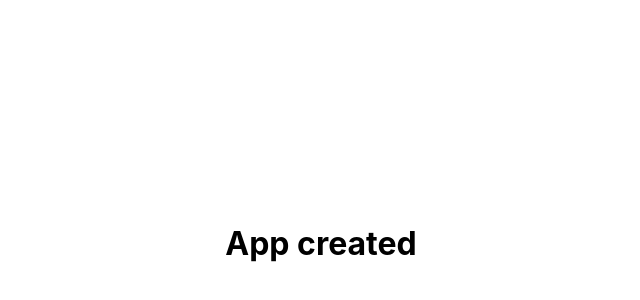
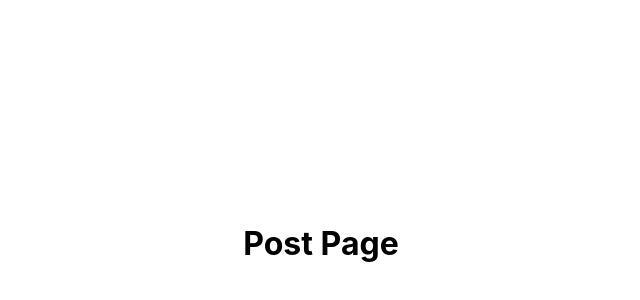
Before and after one commit to DimaDanilov/blog-viewer, a React (Vite) app: page /post in a window 1280 px wide. Shown: the part 156-456 px from the top of the page, without its empty margins (319-959 px from the left). Built offline with nearby package versions, Linux system fonts and the light colour scheme.

Commit message:
add: base routing

```diff
--- a/package.json
+++ b/package.json
@@ -11,11 +11,13 @@
   },
   "dependencies": {
     "react": "^18.2.0",
-    "react-dom": "^18.2.0"
+    "react-dom": "^18.2.0",
+    "react-router-dom": "^6.22.0"
   },
   "devDependencies": {
     "@types/react": "^18.2.55",
     "@types/react-dom": "^18.2.19",
+    "@types/react-router-dom": "^5.3.3",
     "@typescript-eslint/eslint-plugin": "^6.21.0",
     "@typescript-eslint/parser": "^6.21.0",
     "@vitejs/plugin-react": "^4.2.1",
--- a/src/App.tsx
+++ b/src/App.tsx
@@ -1,7 +1,21 @@
+import { RouterProvider, createBrowserRouter } from "react-router-dom";
 import "./App.css";
+import { MainPage } from "pages/MainPage";
+import { PostPage } from "pages/PostPage";
+
+const router = createBrowserRouter([
+  {
+    path: "/",
+    element: <MainPage />,
+  },
+  {
+    path: "post",
+    element: <PostPage />,
+  },
+]);
 
 function App() {
-  return <h1>App created</h1>;
+  return <RouterProvider router={router} />;
 }
 
 export default App;
--- /dev/null
+++ b/src/pages/MainPage.tsx
@@ -0,0 +1,7 @@
+export const MainPage = () => {
+  return (
+    <div>
+      <h1>Main Page</h1>
+    </div>
+  );
+};
--- /dev/null
+++ b/src/pages/PostPage.tsx
@@ -0,0 +1,7 @@
+export const PostPage = () => {
+  return (
+    <div>
+      <h1>Post Page</h1>
+    </div>
+  );
+};
--- a/vite.config.ts
+++ b/vite.config.ts
@@ -7,4 +7,11 @@ export default defineConfig({
   server: {
     port: 3000,
   },
+  resolve: {
+    alias: {
+      public: "/public",
+      src: "/src",
+      pages: "/src/pages",
+    },
+  },
 });
```
Also changed, not shown: tsconfig.json (+9 -1 lines), 1 other file (tests, documents, lock files or other folders).
